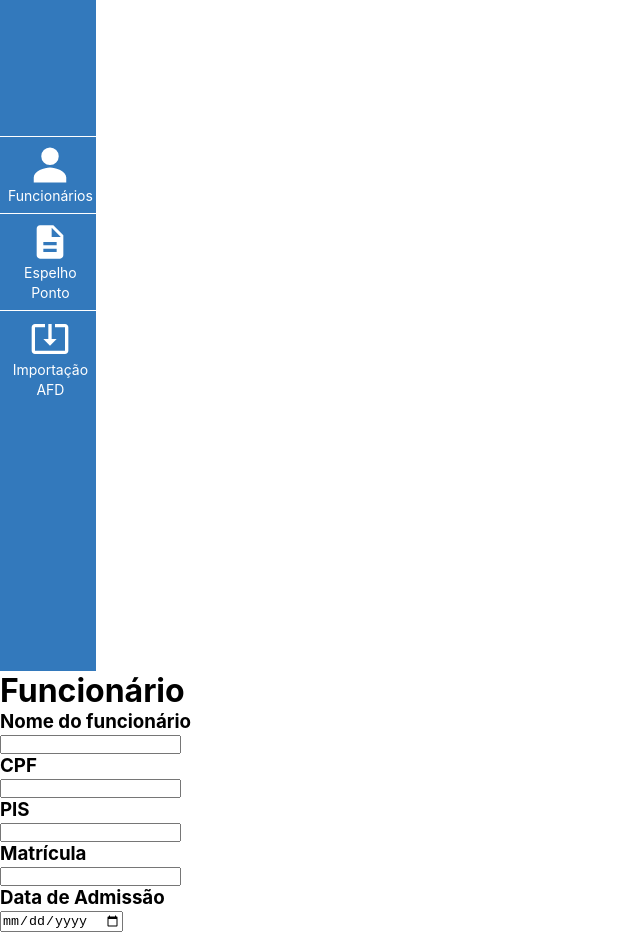
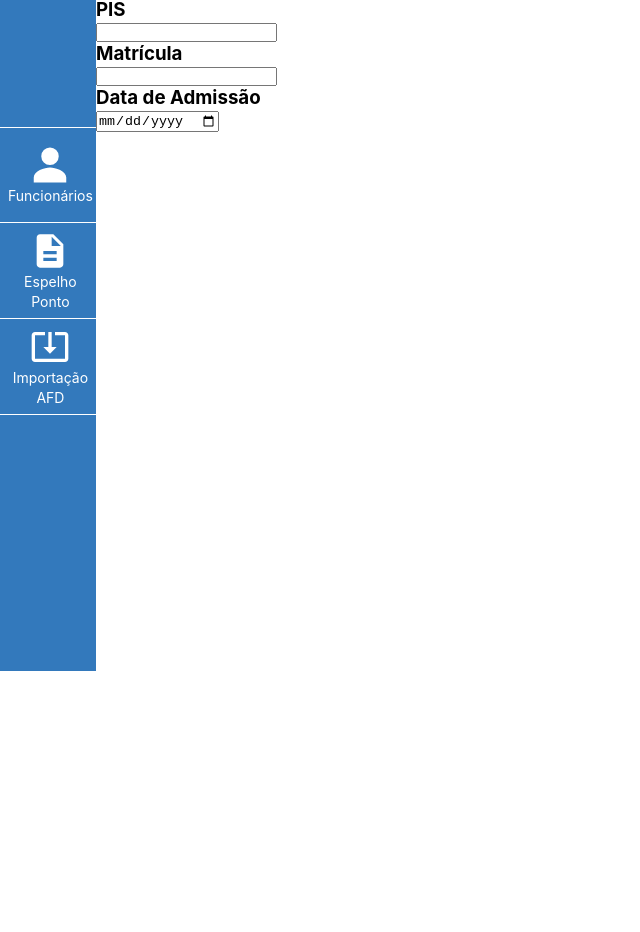
Before and after one commit to GabF25/Desafio-DIXI-2025, a React (Create React App) app: page /funcionarios in a window 1280 px wide. Shown: the part 129-1061 px from the top of the page, without its empty margins (0-640 px from the left). After the commit the page ends 800 px from the top, so only its background shows below. Built offline with nearby package versions, Linux system fonts and the light colour scheme.

Commit message:
ajustando menu e criando componente de tela

```diff
--- a/src/App.js
+++ b/src/App.js
@@ -3,31 +3,62 @@ import './App.css';
 import Botao from './components/Botao/Botao';
 import { IoMdSearch } from "react-icons/io";
 import Menu from './components/Menu/Menu';
-import { BrowserRouter, Routes, Route } from 'react-router-dom';
+import { BrowserRouter, Routes, Route, Navigate } from 'react-router-dom';
 import Funcionarios from './components/Funcionarios/Funcionarios.js';
 import EspelhoPonto from './components/EspelhoPonto/EspelhoPonto.js';
 import ImportacaoAFD from './components/ImportacaoAFD/ImportacaoAFD.js';
 import Tela from './components/Tela/Tela.js';
 
-
-
 function App() {
 
   return (
-  <BrowserRouter>
-    <Menu/>
+    <BrowserRouter>
       <Routes>
-        <Route path="/funcionarios" element={<Tela>
-          <Funcionarios/>
-        </Tela>} />
 
-        <Route path = "/espelho-ponto" element={<Tela>
-          <EspelhoPonto/>
-          </Tela>} />
+        <Route
+          path="/" //<- home
+          element={
+            <Tela>
+              <Funcionarios/>
+            </Tela>
+          }
+        />
 
-        <Route path ="/importacao-afd" element = {<Tela>
-          <ImportacaoAFD/>
-          </Tela>} />
+        <Route
+          path="/funcionarios"
+          element={
+            <Tela>
+              <Funcionarios/>
+            </Tela>
+          }
+        />
+
+        <Route
+          path = "/espelho-ponto"
+          element={
+            <Tela>
+              <EspelhoPonto/>
+            </Tela>
+          }
+        />
+
+        <Route
+          path ="/importacao-afd"
+          element = {
+            <Tela>
+              <ImportacaoAFD/>
+            </Tela>
+          }
+        />
+
+        <Route
+          path ="*"
+          element = {
+            <Tela>
+              <div>404</div>
+            </Tela>
+          }
+        />
 
       </Routes>
     </BrowserRouter>
--- a/src/components/Menu/Menu.css
+++ b/src/components/Menu/Menu.css
@@ -5,17 +5,32 @@
     overflow-x:  hidden;
     background-color: var(--azul-padrao);
     align-items: center;
+}
 
+.menu-wrapper {
+    justify-content: center;
+    align-items: center;
+    display: flex;
+    height: 6rem;
+    border-bottom: 1px solid white;
+}
+
+.menu-wrapper:hover {
+   background-color: var(--azul-hover);
+}
+
+.menu-wrapper:first-child {
+    border-top: 1px solid white;
 }
 
 .botoes {
     color: var(--branco);
     display: flex;
     flex-direction: column;
-    outline: white;
     align-items: center;
     text-align: center;
 }
+
 
 .menu-item-icone {
     font-size: 40px;
@@ -25,12 +40,12 @@
     transition: all .5s ease-in-out;
 }
 
-.menu-item-icone:hover{
+.menu-item:hover {
     scale: .8;
+    transition: all .5s ease-in-out;
 }
 
 .menu-item {
-    border-top: 1px solid white;
     padding: .5rem;
     transition: all .5s ease-in-out;
     text-decoration: none;
@@ -38,13 +53,18 @@
 }
 
 .menu-item:hover{
-    background-color: var(--azul-hover);
     cursor: pointer;
 }
 
 .menu-item-nome {
     font-size: 14px;
 }
+
+.conteudo {
+    height: 100vh;
+    z-index: 1000;
+
+}
 /*
 .botoes .menu-item:nth-child(3) > * {
    border-bottom: 1px solid white;
--- a/src/components/Menu/Menu.js
+++ b/src/components/Menu/Menu.js
@@ -2,10 +2,10 @@ import './Menu.css';
 import { IoPersonSharp } from "react-icons/io5";
 import { MdDescription } from "react-icons/md";
 import { MdOutlineSystemUpdateAlt } from "react-icons/md";
-import{Link} from 'react-router-dom'; // Importando Link
-
+import{Link, useNavigate} from 'react-router-dom';
 
 const Menu = () => {
+
     return (
         <div className="menu">
 
@@ -15,16 +15,20 @@ const Menu = () => {
                     nome="Funcionários"
                     rota="/funcionarios"
                 />
+
+
                 <ItemMenu
                     icone ={<MdDescription/>}
                     nome="Espelho Ponto"
-                    rota="espelho-ponto"
+                    rota="/espelho-ponto"
                 />
+
                 <ItemMenu
                     icone ={<MdOutlineSystemUpdateAlt />}
                     nome="Importação AFD"
-                    rota="importacao-afd"
+                    rota="/importacao-afd"
                 />
+
            </div>
 
         </div>
@@ -36,11 +40,18 @@ const ItemMenu = ({
     icone,
     rota,
 }) => {
+    const navigate = useNavigate(); // Importar Navigate
+
     return (
-        <Link to={rota} className="menu-item">
+        <div className='menu-wrapper'>
+            <div
+            className="menu-item"
+            onClick={() => navigate(rota)}
+        >
             <span className="menu-item-icone">{icone}</span>
             <span className="menu-item-nome">{nome}</span>
-        </Link>
+        </div>
+        </div>
     );
 }
 
--- a/src/components/Tela/Tela.css
+++ b/src/components/Tela/Tela.css
@@ -1,3 +1,6 @@
-main{
-    background-color: red;
+.tela {
+    display: flex;
+    width: 100%;
+    min-height: 100vh;
+    overflow-x: none;
 }
--- a/src/components/Tela/Tela.js
+++ b/src/components/Tela/Tela.js
@@ -1,12 +1,16 @@
 import Menu from "../Menu/Menu";
+import './Tela.css';
 
-const Tela = ({ children }) => {
+const Tela = ({
+    children
+}) => {
     return (
         <div className="tela">
+           <Menu/>
+            <div className="conteudo">
+                {children}
+            </div>
 
-            <main>
-                {children}
-            </main>
         </div>
     );
 }
```
